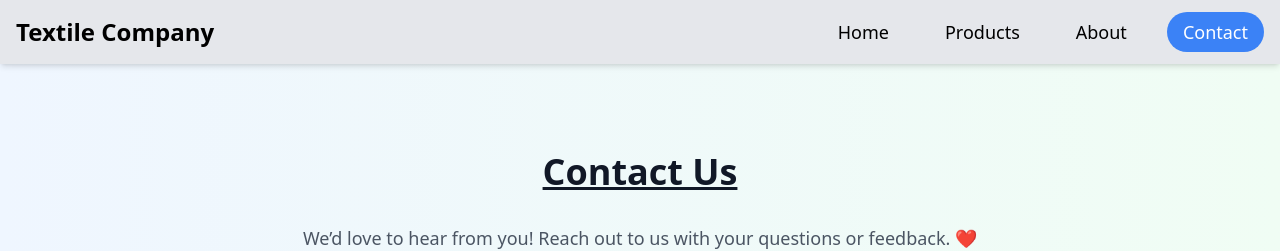
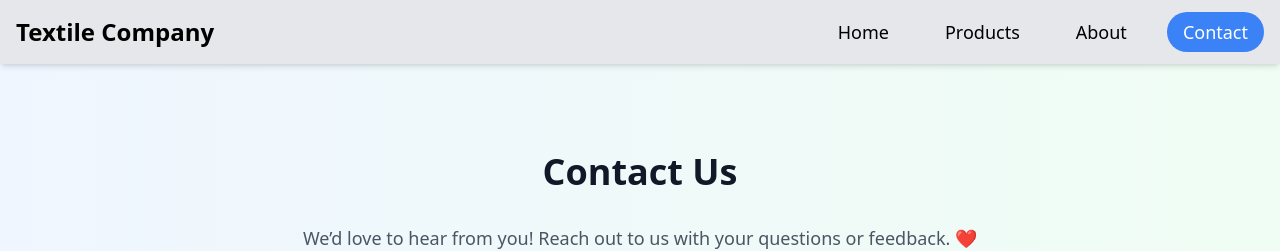
Before and after one commit to JSaurav0409/Textile, a React (Vite) app in the folder Textile/: page /contact in a window 1280 px wide. Shown: the top 251 px of the page. Built offline with nearby package versions, Linux system fonts and the light colour scheme.

Commit message:
minor changes

```diff
--- a/Textile/src/pages/Contact/Contact.jsx
+++ b/Textile/src/pages/Contact/Contact.jsx
@@ -29,9 +29,7 @@ const Contact = () => {
     <div className="contact p-10 bg-gradient-to-r from-blue-50 to-green-50 min-h-screen">
       {/* Contact Section Header */}
       <div className="text-center m-12" data-aos="fade-up">
-        <h1 className="text-4xl font-bold text-gray-900 mb-8 underline">
-          Contact Us
-        </h1>
+        <h1 className="text-4xl font-bold text-gray-900 mb-8">Contact Us</h1>
         <p className="text-lg text-gray-600">
           We’d love to hear from you! Reach out to us with your questions or
           feedback. ❤️
```
